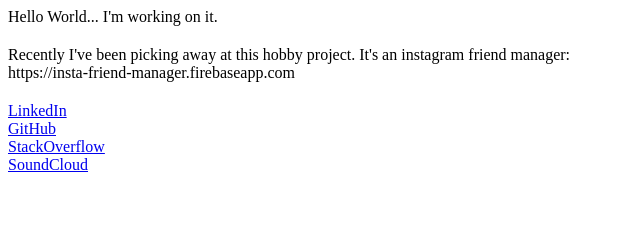
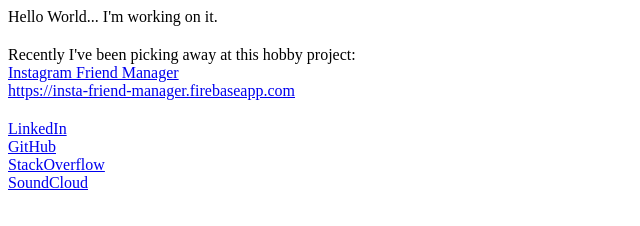
Before and after one commit to wbeange/wbeange.github.io, a plain HTML site: page index.html in a window 1280 px wide. Shown: the whole page, without its empty margins (0-640 px from the left). Drawn offline with Linux system fonts and the light colour scheme.

Commit message:
Update index.html

```diff
--- a/index.html
+++ b/index.html
@@ -1,7 +1,8 @@
 <div>Hello World... I'm working on it.<div>
 
-<div style="padding-top:20px;">Recently I've been picking away at this hobby project. It's an instagram friend manager:</div>
-<div>https://insta-friend-manager.firebaseapp.com</div>
+<div style="padding-top:20px;">Recently I've been picking away at this hobby project:</div>
+<div><a href="https://insta-friend-manager.firebaseapp.com">Instagram Friend Manager</a></div>
+<div><a href="https://insta-friend-manager.firebaseapp.com">https://insta-friend-manager.firebaseapp.com</a></div>
 
 <div style="padding-top:20px;"><a href="http://ca.linkedin.com/in/wbeange">LinkedIn</a></div>
 <div><a href="https://github.com/wbeange">GitHub</a></div>
```
